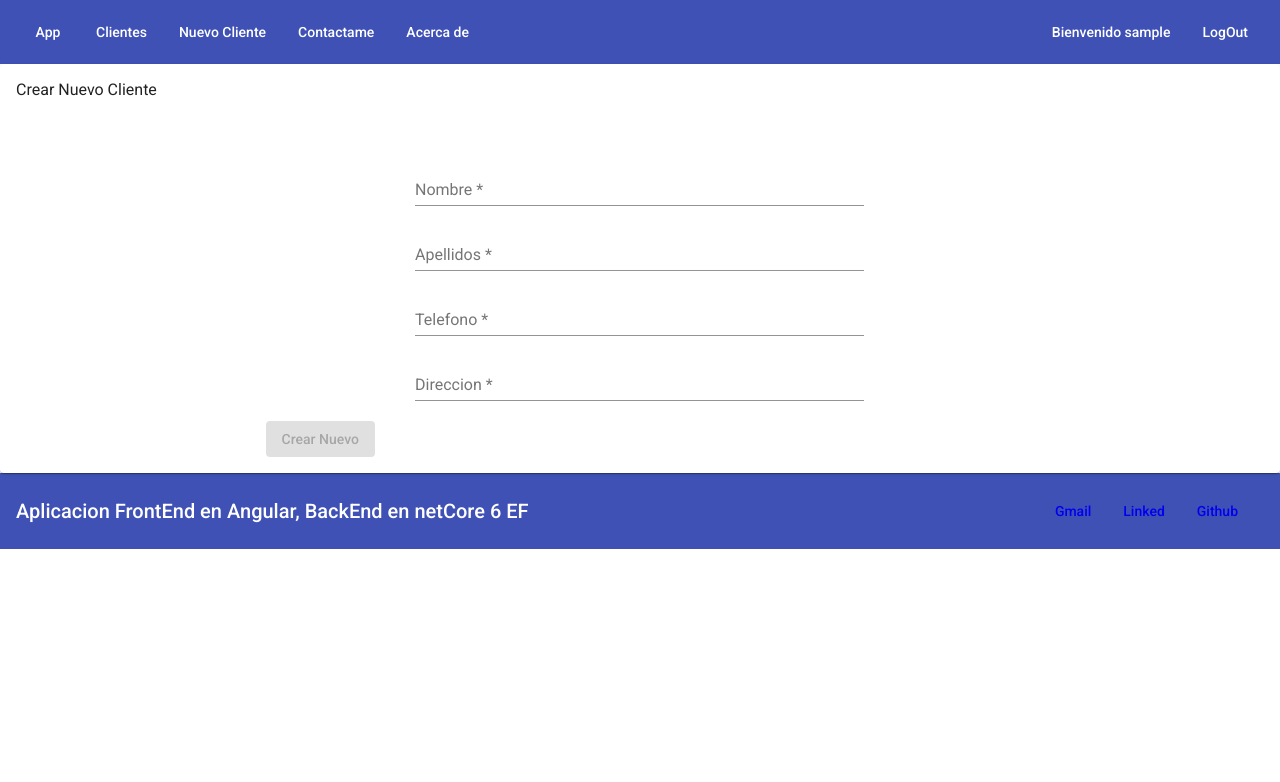
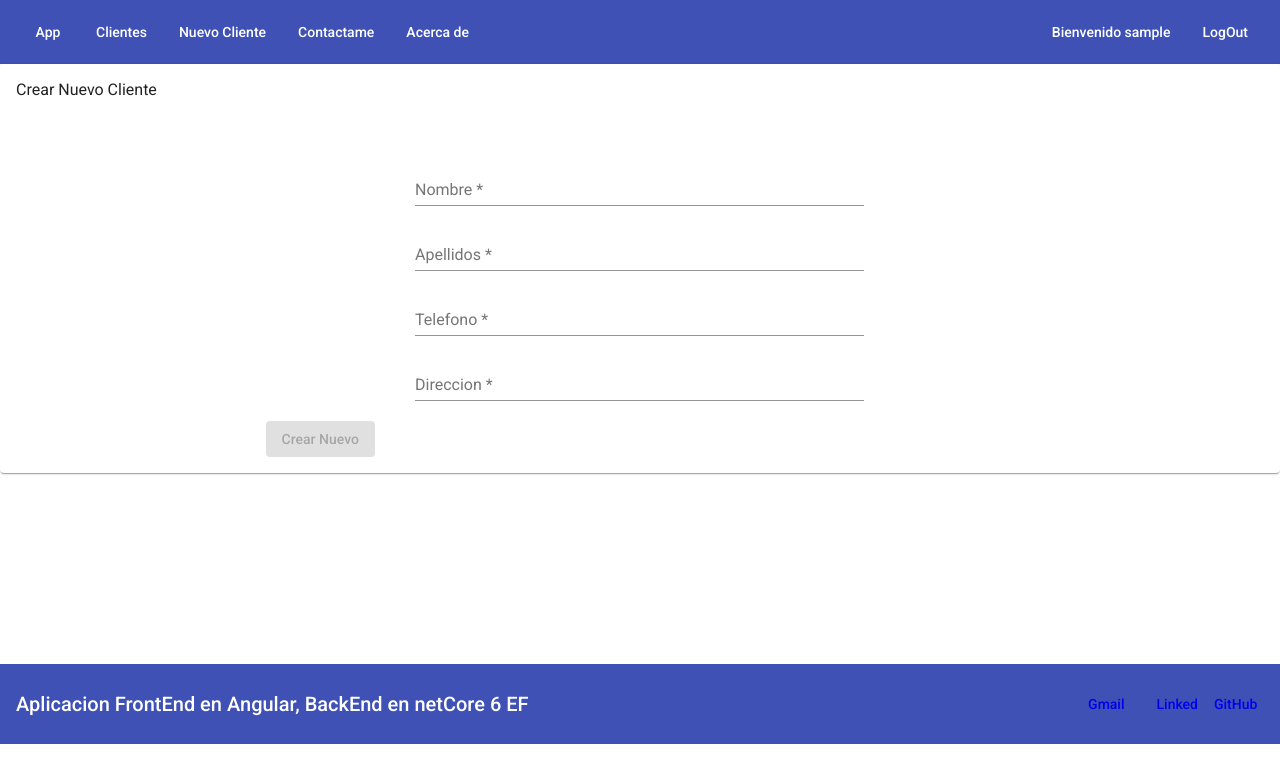
Before and after one commit to michaelaguilar89/FrontEnd_Clients-, an Angular app: page /crear-cliente in a window 1280 px wide. Shown: the top 782 px of the page. Built offline with nearby package versions, Linux system fonts and the light colour scheme; sample sign-in values are in the browser's storage.

Commit message:
agregando stylos a crear-cliente

```diff
--- a/src/app/crear-cliente/crear-cliente.component.css
+++ b/src/app/crear-cliente/crear-cliente.component.css
@@ -1,3 +1,8 @@
+.container1 {
+    position: center;
+    min-height: 75vh;
+}
+
 .crear-cliente-form {
     margin-top: 5%;
     margin-left: 20%;
--- a/src/app/crear-cliente/crear-cliente.component.html
+++ b/src/app/crear-cliente/crear-cliente.component.html
@@ -1,3 +1,4 @@
+<div class="container1">
     <mat-card>
         <span>Crear Nuevo Cliente</span>
         <form [formGroup]="clienteForm" class="crear-cliente-form">
@@ -17,3 +18,4 @@
             <button mat-raised-button class="crear-form-btn " [disabled]="!clienteForm.valid" (click)="onSubmit()">Crear Nuevo</button>
         </form>
     </mat-card>
+</div>
--- a/src/app/footer/footer.component.css
+++ b/src/app/footer/footer.component.css
@@ -11,5 +11,4 @@
 .links {
     margin-left: 10px;
     margin-right: 10px;
-    color: white;
 }
--- a/src/app/footer/footer.component.html
+++ b/src/app/footer/footer.component.html
@@ -6,7 +6,8 @@
         <p class="links">
             <a href="mailto:mchlaguilar051@gmail.com" target="_blank"><button mat-button>Gmail</button></a>
             <a href="https://www.linkedin.com/in/michael-aguilar-776170149/" target="_blank"><button mat-button>Linked</button> </a>
-            <a href="https://github.com/michaelaguilar89" target="_blank"><button mat-button>Github</button></a>
+            <a href="https://github.com/michaelaguilar89" target="_blank"><button mat-icon-button color="Primary">GitHub</button></a>
+
         </p>
 
 
--- a/src/app/footer/footer.component.ts
+++ b/src/app/footer/footer.component.ts
@@ -13,4 +13,5 @@ export class FooterComponent implements OnInit {
   ngOnInit(): void {
   }
 
+
 }
--- a/src/app/register-component/register-component.component.css
+++ b/src/app/register-component/register-component.component.css
@@ -1,6 +1,6 @@
-.conatiner1 {
-    min-height: 70%;
-    width: 50%;
+.container1 {
+    position: center;
+    min-height: 75vh;
 }
 
 mat-card {
```
Also changed, not shown: src/app/images/github.svg (added). Lines whose indentation alone changed are shown as unchanged.
